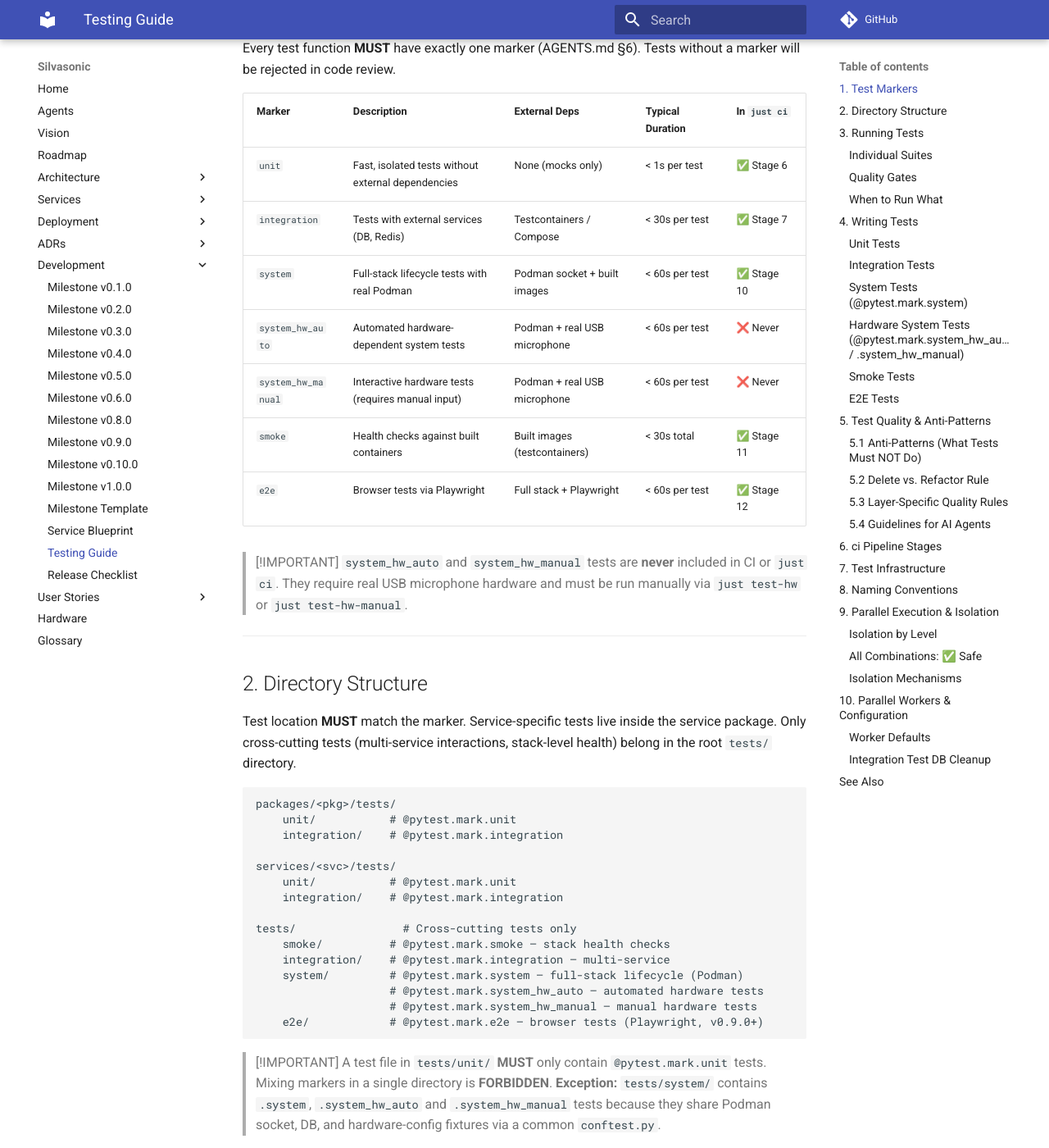
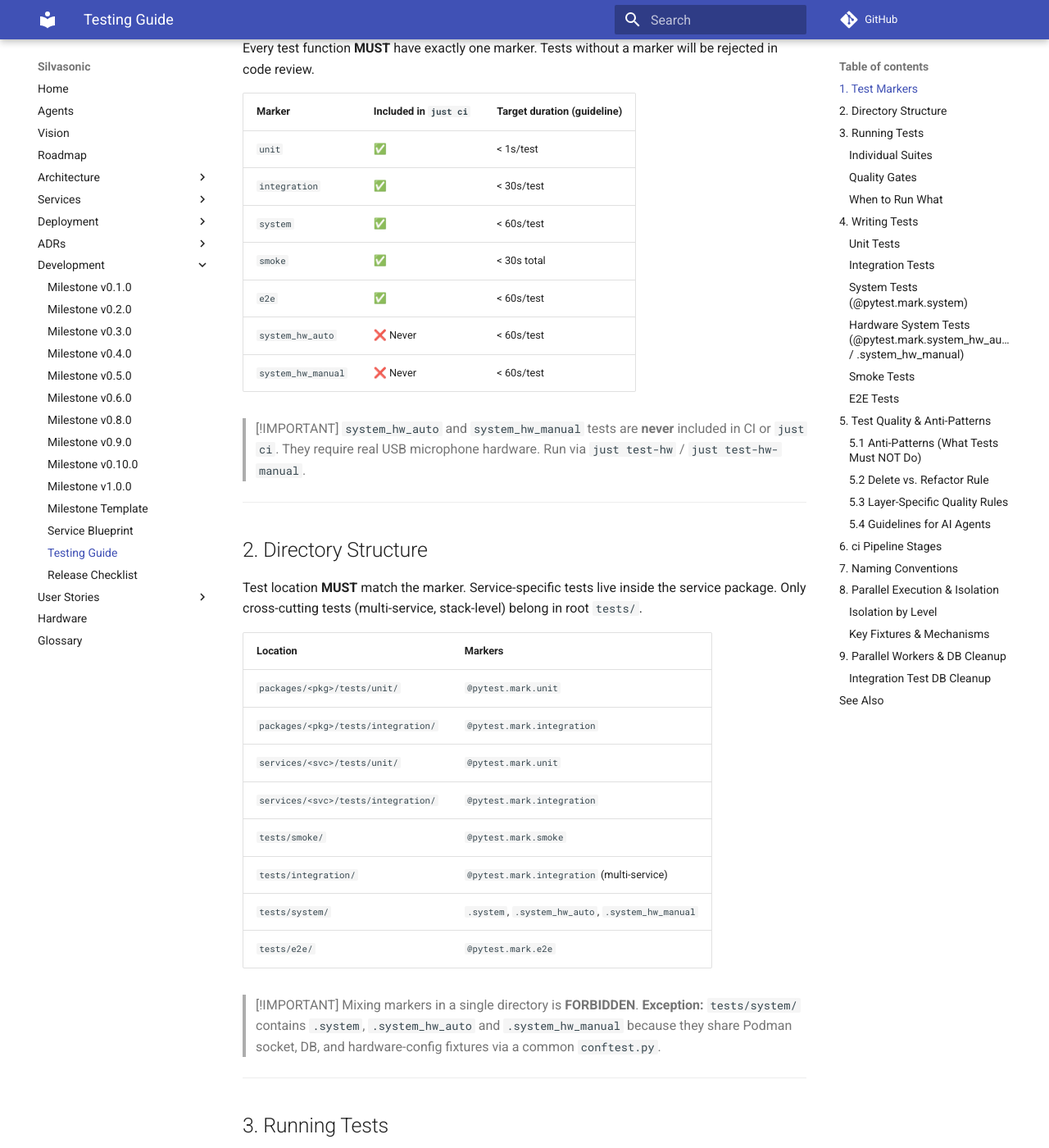
Before and after one commit to kyellsen/silvasonic, an MkDocs documentation site: the page built from docs/development/testing.md, in a window 1280 px wide and 1400 px high, scrolled down 276 px. Shown: the whole window at 82% size. Built offline with MkDocs 1.6.1 and Material for MkDocs 9.7.7, drawn with Linux system fonts in a browser that asks for light colours; comment, search, counter and statistics services are not loaded; some of the changed text lies outside the part shown.

Commit message:
docs(testing): refactor testing guide for brevity and AI agent context
Refactor `docs/development/testing.md` to adhere to KISS principles and drastically reduce token context for AI agents without losing normative rules.

- Compress `Directory Structure` and `Test Markers` tables into highly readable, compact layouts.
- Remove hardcoded tool configurations (e.g., `pytest-timeout`, `asyncio_mode`) to prevent documentation drift.
- Replace fragile stage numbers with stage names aligned with `scripts/ci.py`.
- Add concrete code examples for Anti-Patterns (e.g., Call-Chain Mirroring).
- Repurpose `AGENTS.md` §6 as a core prompt-safety net with a direct link to the exhaustive guide.
- Sequentially renumber sections.

````diff
--- a/docs/development/testing.md
+++ b/docs/development/testing.md
@@ -6,49 +6,44 @@
 
 ## 1. Test Markers
 
-Every test function **MUST** have exactly one marker (AGENTS.md §6). Tests without a marker will be rejected in code review.
+Every test function **MUST** have exactly one marker. Tests without a marker will be rejected in code review.
 
-| Marker      | Description                                          | External Deps                | Typical Duration | In `just ci`   |
-| ----------- | ---------------------------------------------------- | ---------------------------- | ---------------- | -------------- |
-| `unit`      | Fast, isolated tests without external dependencies   | None (mocks only)            | < 1s per test    | ✅ Stage 6      |
-| `integration` | Tests with external services (DB, Redis)           | Testcontainers / Compose     | < 30s per test   | ✅ Stage 7      |
-| `system`    | Full-stack lifecycle tests with real Podman           | Podman socket + built images | < 60s per test   | ✅ Stage 10     |
-| `system_hw_auto` | Automated hardware-dependent system tests | Podman + real USB microphone | < 60s per test   | ❌ Never        |
-| `system_hw_manual` | Interactive hardware tests (requires manual input) | Podman + real USB microphone | < 60s per test   | ❌ Never        |
-| `smoke`     | Health checks against built containers               | Built images (testcontainers)| < 30s total      | ✅ Stage 11     |
-| `e2e`       | Browser tests via Playwright                         | Full stack + Playwright      | < 60s per test   | ✅ Stage 12     |
+| Marker | Included in `just ci` | Target duration (guideline) |
+| --- | --- | --- |
+| `unit` | ✅ | < 1s/test |
+| `integration` | ✅ | < 30s/test |
+| `system` | ✅ | < 60s/test |
+| `smoke` | ✅ | < 30s total |
+| `e2e` | ✅ | < 60s/test |
+| `system_hw_auto` | ❌ Never | < 60s/test |
+| `system_hw_manual` | ❌ Never | < 60s/test |
 
 > [!IMPORTANT]
-> `system_hw_auto` and `system_hw_manual` tests are **never** included in CI or `just ci`. They require real USB
-> microphone hardware and must be run manually via `just test-hw` or `just test-hw-manual`.
+> `system_hw_auto` and `system_hw_manual` tests are **never** included in CI or `just ci`.
+> They require real USB microphone hardware. Run via `just test-hw` / `just test-hw-manual`.
 
 ---
 
 ## 2. Directory Structure
 
-Test location **MUST** match the marker. Service-specific tests live inside the service package. Only cross-cutting tests (multi-service interactions, stack-level health) belong in the root `tests/` directory.
+Test location **MUST** match the marker. Service-specific tests live inside the service package.
+Only cross-cutting tests (multi-service, stack-level) belong in root `tests/`.
 
-```
-packages/<pkg>/tests/
-    unit/           # @pytest.mark.unit
-    integration/    # @pytest.mark.integration
-
-services/<svc>/tests/
-    unit/           # @pytest.mark.unit
-    integration/    # @pytest.mark.integration
-
-tests/                # Cross-cutting tests only
-    smoke/          # @pytest.mark.smoke — stack health checks
-    integration/    # @pytest.mark.integration — multi-service
-    system/         # @pytest.mark.system — full-stack lifecycle (Podman)
-                    # @pytest.mark.system_hw_auto — automated hardware tests
-                    # @pytest.mark.system_hw_manual — manual hardware tests
-    e2e/            # @pytest.mark.e2e — browser tests (Playwright, v0.9.0+)
-```
+| Location | Markers |
+| --- | --- |
+| `packages/<pkg>/tests/unit/` | `@pytest.mark.unit` |
+| `packages/<pkg>/tests/integration/` | `@pytest.mark.integration` |
+| `services/<svc>/tests/unit/` | `@pytest.mark.unit` |
+| `services/<svc>/tests/integration/` | `@pytest.mark.integration` |
+| `tests/smoke/` | `@pytest.mark.smoke` |
+| `tests/integration/` | `@pytest.mark.integration` (multi-service) |
+| `tests/system/` | `.system`, `.system_hw_auto`, `.system_hw_manual` |
+| `tests/e2e/` | `@pytest.mark.e2e` |
 
 > [!IMPORTANT]
-> A test file in `tests/unit/` **MUST** only contain `@pytest.mark.unit` tests. Mixing markers in a single directory is **FORBIDDEN**.
-> **Exception:** `tests/system/` contains `.system`, `.system_hw_auto` and `.system_hw_manual` tests because they share Podman socket, DB, and hardware-config fixtures via a common `conftest.py`.
+> Mixing markers in a single directory is **FORBIDDEN**.
+> **Exception:** `tests/system/` contains `.system`, `.system_hw_auto` and `.system_hw_manual`
+> because they share Podman socket, DB, and hardware-config fixtures via a common `conftest.py`.
 
 ---
 
@@ -183,53 +180,35 @@ Particularly for AI-generated tests, distinguish carefully between fixing and de
 
 ### 5.4 Guidelines for AI Agents
 
+- **Check Before Adding:** Before an agent adds a new test, it must verify whether an existing higher-level test already covers the same failure space.
 - **Prioritize Simplicity:** AI-generated tests must favor simplicity and readability over exhaustive completeness.
 - **Avoid Coverage-Driven Bloat:** Do not generate tests solely to increase test coverage.
-- **Check Before Adding:** Before an agent adds a new test, it must verify whether an existing higher-level test already covers the same failure space.
 - **Document Intent:** New tests must clearly state (via naming or docstrings) the specific behavior or regression they are safeguarding.
 
 ---
 
 ## 6. `ci` Pipeline Stages
 
-The `just ci` command runs 12 stages in order:
+The `just ci` command runs these stages in order:
 
-| Stage | Name               | Critical | Description                                      |
-| ----- | ------------------ | -------- | ------------------------------------------------ |
-| 1     | Lock-File Check    | No       | `uv lock --check`                                |
-| 2     | Dep Audit          | No       | `pip-audit` (skipped by default in dev)           |
-| 3     | Containerfile Lint | No       | Hadolint + `podman-compose config` validation    |
-| 4     | Ruff Lint          | Yes      | Linting + formatting                              |
-| 5     | Mypy               | Yes      | Static type checking                              |
-| 6     | Unit Tests         | Yes      | `@pytest.mark.unit` (parallel, coverage)          |
-| 7     | Integration Tests  | Yes      | `@pytest.mark.integration` (testcontainers)       |
-| 8     | Clear              | Always   | Clean workspace                                   |
-| 9     | Build Images       | Always   | `just build`                                      |
-| 10    | System Tests       | Yes      | `@pytest.mark.system` (real Podman, needs images) |
-| 11    | Smoke Tests        | Yes      | `@pytest.mark.smoke` (testcontainers)             |
-| 12    | E2E Tests          | Yes      | `@pytest.mark.e2e` (Playwright)                   |
-
-> [!NOTE]
-> `system_hw_auto` and `system_hw_manual` tests are intentionally excluded from this pipeline.
-> Run `just test-hw` or `just test-hw-manual` separately when hardware is available.
+| Stage Name         | Critical | Description                                      |
+| ------------------ | -------- | ------------------------------------------------ |
+| Lock-File Check    | No       | `uv lock --check`                                |
+| Dep Audit          | No       | `pip-audit` (skipped by default in dev)           |
+| Containerfile Lint | No       | Hadolint + `podman-compose config` validation    |
+| Ruff Lint          | Yes      | Linting + formatting                              |
+| Mypy               | Yes      | Static type checking                              |
+| Unit Tests         | Yes      | `@pytest.mark.unit` (parallel, coverage)          |
+| Integration Tests  | Yes      | `@pytest.mark.integration` (testcontainers)       |
+| Clear              | Always   | Clean workspace                                   |
+| Build Images       | Always   | `just build`                                      |
+| System Tests       | Yes      | `@pytest.mark.system` (real Podman, needs images) |
+| Smoke Tests        | Yes      | `@pytest.mark.smoke` (testcontainers)             |
+| E2E Tests          | Yes      | `@pytest.mark.e2e` (Playwright)                   |
 
 ---
 
-## 7. Test Infrastructure
-
-| Tool | Purpose |
-| --- | --- |
-| `pytest` | Test runner |
-| `pytest-xdist` | Parallel test execution (`-n` workers) — see §10 |
-| `testcontainers` | Disposable PostgreSQL + Redis for integration tests |
-| `polyfactory` | Pydantic model factories for test data generation |
-| `playwright` | Browser automation for E2E tests |
-| `pytest-timeout` | Global timeout per test (default: 120s) |
-| `pytest-asyncio` | Async test support (auto mode) |
-
----
-
-## 8. Naming Conventions
+## 7. Naming Conventions
 
 | Element | Convention | Example |
 | --- | --- | --- |
@@ -241,99 +220,59 @@ Test names should describe the **expected behavior**, not the implementation det
 
 ---
 
-## 9. Parallel Execution & Isolation
+## 8. Parallel Execution & Isolation
 
 **Every test level is fully isolated.** All combinations can run in parallel — with each other and with `just start` (production stack).
 
 ### Isolation by Level
 
-| Level | Container Infra | Network | Ports | Parallel-safe? | Safe vs. `just start`? |
-| --- | --- | --- | --- | --- | --- |
-| `unit` | None | None | None | ✅ | ✅ |
-| `integration` | `testcontainers` | Random (auto) | Random | ✅ | ✅ |
-| `smoke` | `testcontainers` | `smoke_network` (random) | Random | ✅ | ✅ |
-| `system` | Podman CLI | `silvasonic-test-{run_id}` (per test) | Random | ✅ | ✅ |
-| `system_hw_auto` | Podman CLI | `silvasonic-hw-test-{session_id}` (per session) | Random | ✅ | ✅ |
-| `system_hw_manual` | Podman CLI | `silvasonic-hw-test-{session_id}` (per session) | Random | ✅ | ✅ |
-| `just start` | Compose | `silvasonic-net` | Fixed | — | ✅ |
+| Level | Container Infra | Network |
+| --- | --- | --- |
+| `unit` | None | None |
+| `integration` | `testcontainers` | Random (auto) |
+| `smoke` | `testcontainers` | `smoke_network` (random) |
+| `system` | Podman CLI | `silvasonic-test-{run_id}` (per test) |
+| `system_hw_auto` | Podman CLI | `silvasonic-hw-test-{session_id}` (per session) |
+| `system_hw_manual` | Podman CLI | `silvasonic-hw-test-{session_id}` (per session) |
+| `just start` | Compose | `silvasonic-net` (fixed) |
 
-### All Combinations: ✅ Safe
+### Key Fixtures & Mechanisms
 
-| Suite A | Suite B | Why it's safe |
-| --- | --- | --- |
-| `just test-unit` | **anything** | Pure in-process, no containers, no Podman |
-| `just test-int` | **anything** | `testcontainers`: ephemeral containers, random ports, own networks |
-| `just test-smoke` | **anything** | `testcontainers`: own `smoke_network`, distinct aliases (`test-database`, `test-redis`) |
-| `just test-system` | **anything** | Per-test `silvasonic-test-{run_id}` network via `system_network` fixture |
-| `just test-hw` | **anything** | Per-session `silvasonic-hw-test-{id}` network via `hw_redis` fixture |
-| `just test-hw-manual` | **anything** | Per-session `silvasonic-hw-test-{id}` network via `hw_redis` fixture |
-| `just test-system` | `just start` | ✅ No shared network — test and prod are fully separated |
-| `just test-hw` | `just start` | ✅ No shared network — test and prod are fully separated |
-| `just stop` | **any test** | `stop.py` filters `owner=controller` (exact match); tests use `owner=controller-test-*` |
-
-### Isolation Mechanisms
-
-| Mechanism | Scope | Protects against |
-| --- | --- | --- |
-| `system_network` fixture | Per test function | DNS alias collisions between parallel system tests |
-| `hw_redis` fixture | Per session | DNS alias collisions between HW tests and prod |
-| `TEST_RUN_ID` (UUID per session) | Per session | Container name collisions between parallel runs |
-| `run_id` (UUID per test) | Per test function | Container name collisions within a single session |
-| `io.silvasonic.owner=controller-test-<ID>` | Per session | `just stop` accidentally removing test containers |
-| `testcontainers.Network()` | Per session | Integration/smoke tests vs. everything else |
-| `podman_run(network=...)` (required, no default) | Per call | Compile-time guarantee that no caller forgets the network |
-| `make_test_spec(..., network=...)` (required kw) | Per call | Compile-time guarantee that no caller forgets the network |
-
-> [!NOTE]
-> The production stack guard (`_abort_if_prod_running()`) was removed. It is no longer needed
-> because all system and hardware tests create their own isolated Podman networks and never
-> share `silvasonic-net` with the production Compose stack.
+- `system_network` fixture — creates per-test Podman network, prevents DNS alias collisions between parallel system tests.
+- `hw_redis` fixture — creates per-session Podman network for hardware tests.
+- `TEST_RUN_ID` (UUID per session) / `run_id` (UUID per test) — prevent container name collisions.
+- Owner label `io.silvasonic.owner=controller-test-<ID>` prevents `just stop` from removing test containers.
+- `podman_run(network=...)` and `make_test_spec(..., network=...)` require the network parameter (compile-time guarantee).
 
 ---
 
-## 10. Parallel Workers & Configuration
+## 9. Parallel Workers & DB Cleanup
 
-All `just test-*` commands delegate to [`scripts/test.py`](https://github.com/kyellsen/silvasonic/blob/main/scripts/test.py) — the **single source of truth** for pytest invocations, worker counts, and coverage arguments.
+Worker counts and their environment variable overrides are defined in [`scripts/test.py`](https://github.com/kyellsen/silvasonic/blob/main/scripts/test.py) — the **single source of truth**. Do **not** duplicate the defaults here.
 
-### Worker Defaults
-
-Worker counts and their environment variable overrides are defined in [`scripts/test.py`](https://github.com/kyellsen/silvasonic/blob/main/scripts/test.py) — the single source of truth. Do **not** duplicate the defaults here. Refer to the constants at the top of that file (`UNIT_WORKERS`, `INTEGRATION_WORKERS`, `SYSTEM_WORKERS`) for current values.
-
-Override via environment variables: `SILVASONIC_UNIT_WORKERS`, `SILVASONIC_INTEGRATION_WORKERS`, `SILVASONIC_SYSTEM_WORKERS`.
-
-```bash
-# Temporary override for a single run
-SILVASONIC_INTEGRATION_WORKERS=8 just test-int
-
-# Or export for the session
-export SILVASONIC_UNIT_WORKERS=12
-just check
-```
+Override example: `SILVASONIC_INTEGRATION_WORKERS=8 just test-int`
 
 > [!WARNING]
-> **System test hard ceiling: ~6–7 workers.** The rootless Podman socket is a shared bottleneck.
-> At **8 workers**, `testcontainers` hits 60s read timeouts on the Podman API, causing most tests
-> to SKIP or ERROR.
-
+> **System test hard ceiling:** The rootless Podman socket is a shared bottleneck.
+> Too many workers cause `testcontainers` to hit 60s read timeouts on the Podman API.
+> See `scripts/test.py` for current limits.
 
 ### Integration Test DB Cleanup
 
-With `pytest-xdist`, each worker gets its own session-scoped `postgres_container` (via `testcontainers`). Tests on the same worker share that DB and run sequentially. An **autouse** `_clean_db_tables` fixture (in each `conftest.py`) deletes all application rows between tests in FK-safe order, ensuring no cross-test contamination.
-
-Affected `conftest.py` files:
-- `services/processor/tests/integration/conftest.py`
-- `services/controller/tests/integration/conftest.py`
-- `tests/integration/conftest.py`
+With `pytest-xdist`, each worker gets its own session-scoped `postgres_container` (via `testcontainers`). An **autouse** `_clean_db_tables` fixture deletes all application rows between tests in FK-safe order.
 
 > [!IMPORTANT]
 > When adding new tables to the database schema, you **MUST** add them to the `_CLEANUP_TABLES`
-> tuple in each `conftest.py` above, respecting FK order (children before parents).
+> tuple in each `conftest.py` below, respecting FK order (children before parents):
+> - `services/processor/tests/integration/conftest.py`
+> - `services/controller/tests/integration/conftest.py`
+> - `tests/integration/conftest.py`
 
 ---
 
 ## See Also
 
 - [`scripts/test.py`](https://github.com/kyellsen/silvasonic/blob/main/scripts/test.py) — Single source of truth for test commands and worker counts
-- [AGENTS.md §6](https://github.com/kyellsen/silvasonic/blob/main/AGENTS.md) — Testing rules (markers, directory structure)
+- [AGENTS.md §6](https://github.com/kyellsen/silvasonic/blob/main/AGENTS.md) — Testing core rules (markers, directory structure)
 - [AGENTS.md §5](https://github.com/kyellsen/silvasonic/blob/main/AGENTS.md) — Approved test libraries
 - [Release Checklist](release_checklist.md) — Quality gates per release type
````
Also changed, not shown: other parts of docs/development/testing.md (+2 -0 lines), AGENTS.md (+2 -0 lines).
